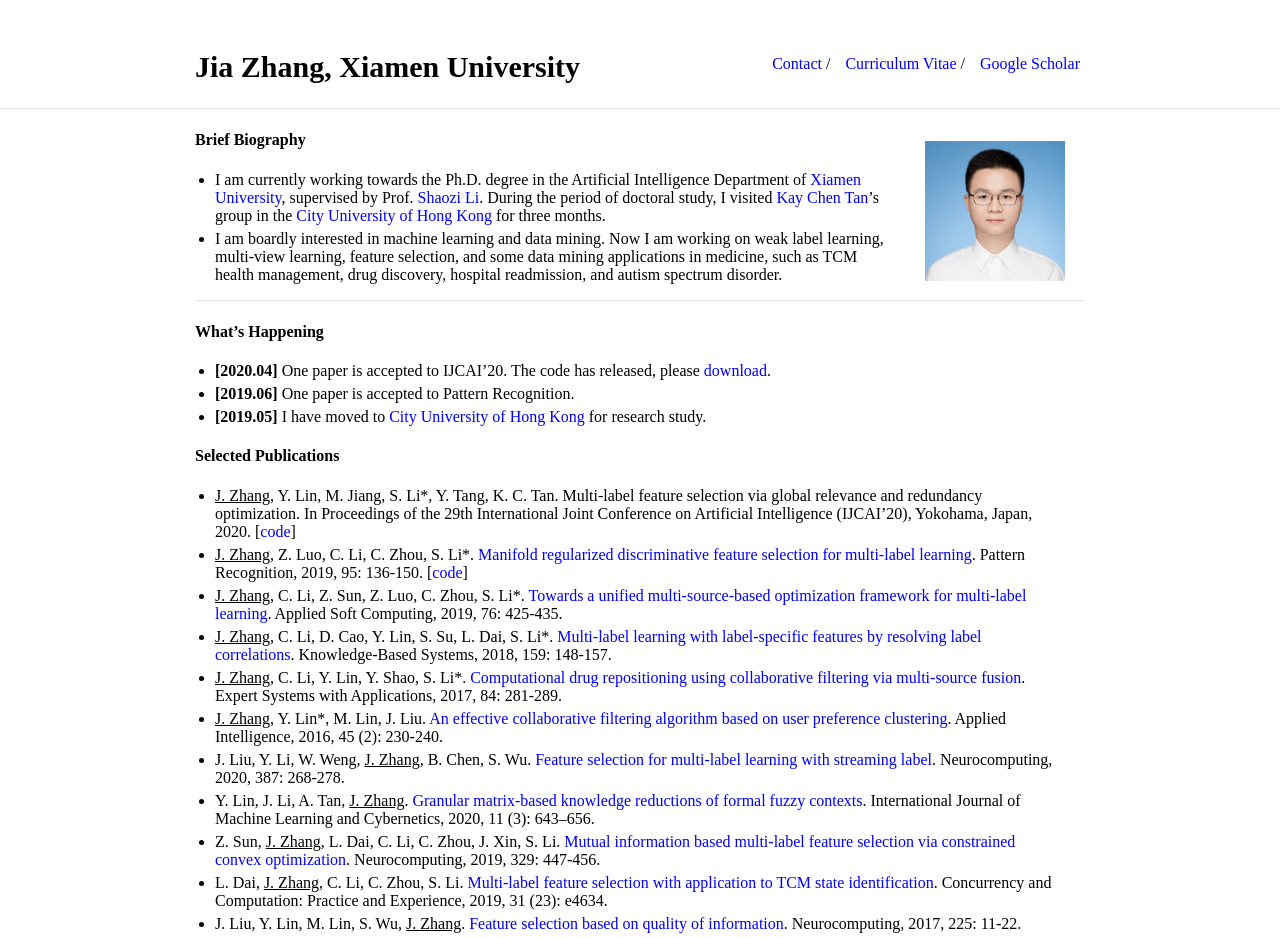
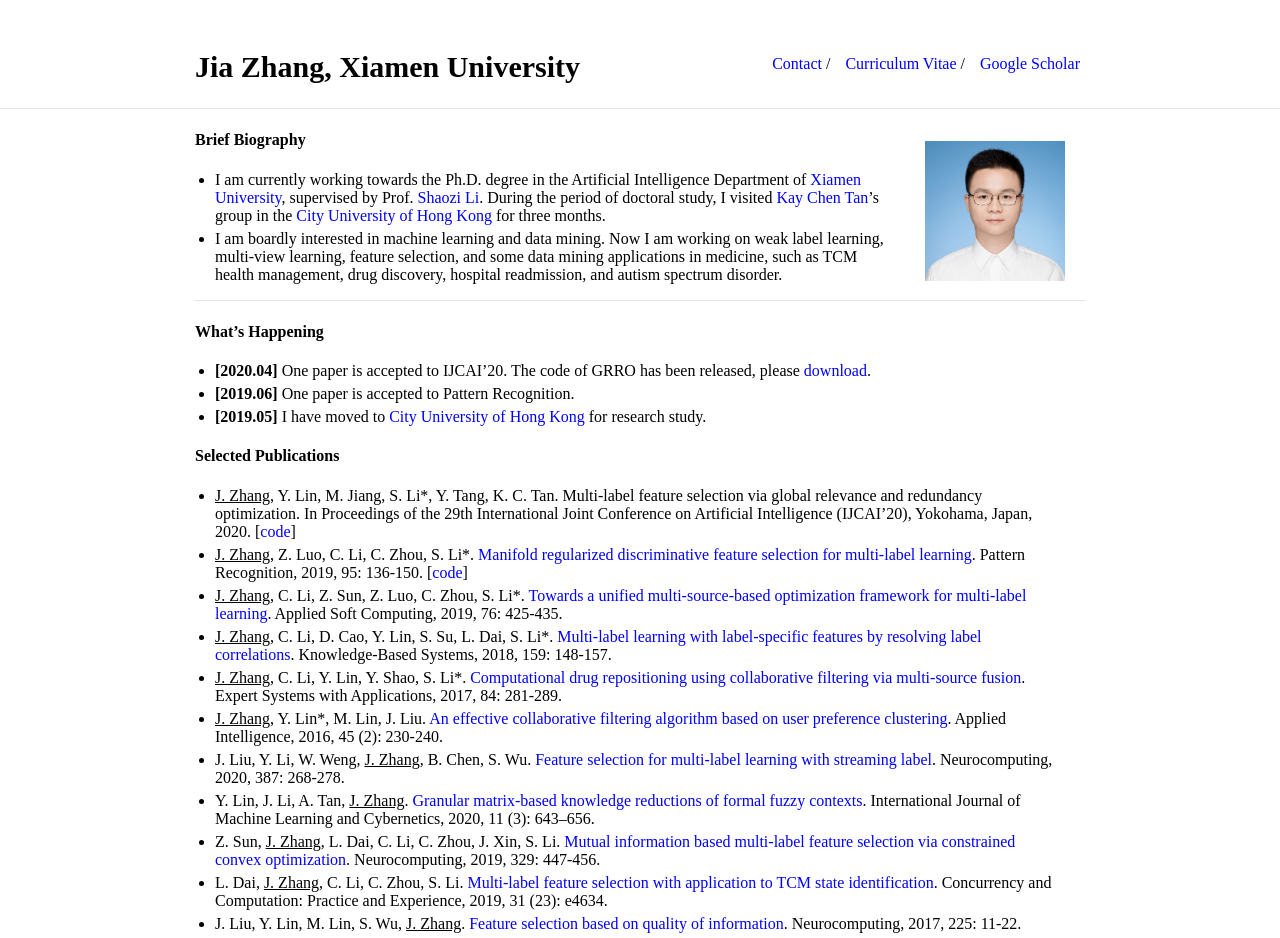
Before and after one commit to jiazhang-ml/jiazhang-ml.github.io, a Jekyll site: the page built from index.md, in a window 1280 px wide. Shown: the top 938 px of the page. Built offline with Jekyll 4.4.1, drawn with Linux system fonts in a browser that asks for light colours.

Commit message:
Update index.md

```diff
--- a/index.md
+++ b/index.md
@@ -13,7 +13,7 @@ layout: default
 
 #### What's Happening
 
-* **[2020.04]** One paper is accepted to IJCAI'20. The code has released, please [download](GRRO-master.zip).
+* **[2020.04]** One paper is accepted to IJCAI'20. The code of GRRO has been released, please [download](GRRO-master.zip).
 * **[2019.06]** One paper is accepted to Pattern Recognition.
 * **[2019.05]** I have moved to [City University of Hong Kong](https://www.cityu.edu.hk/) for research study.
 
```
